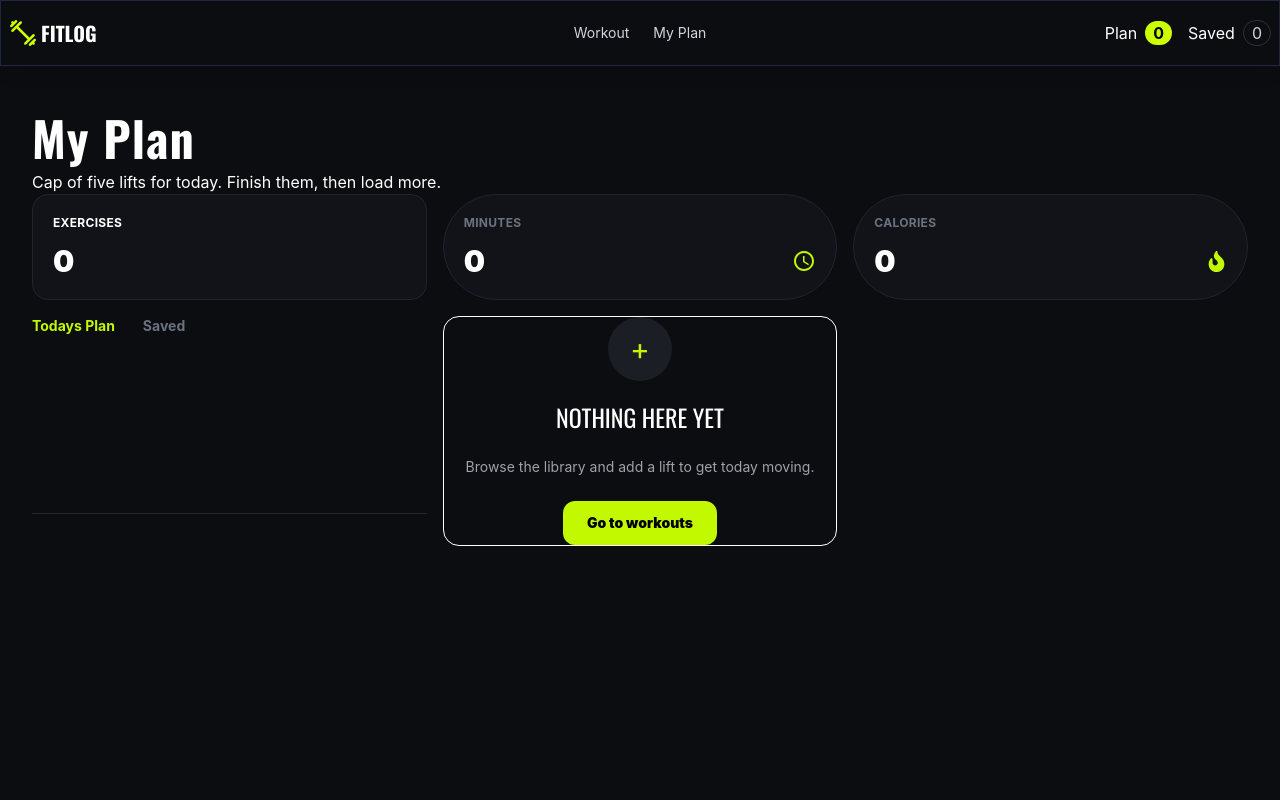
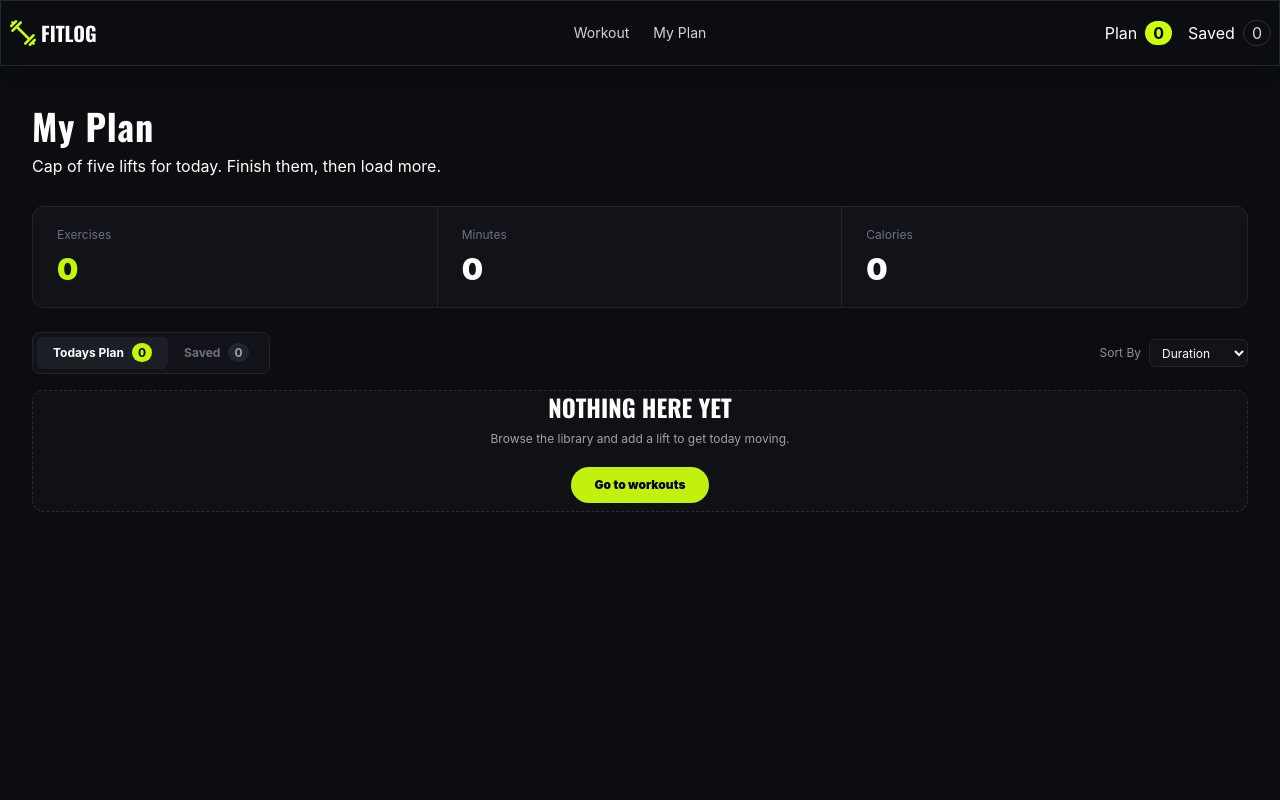
Before and after one commit to mukti9537-oss/a6-fitness-website, a Next.js app: page /My-Plan in a window 1280 px wide. Shown: the top 800 px of the page. Built offline with nearby package versions, Linux system fonts and the light colour scheme.

Commit message:
added sorts and design by following figma file

```diff
--- a/src/app/My-Plan/page.tsx
+++ b/src/app/My-Plan/page.tsx
@@ -1,13 +1,15 @@
 "use client";
 import React, { useState } from 'react';
 import { usePlan } from '@/context/PlanContext';
-import { MdOutlineAccessTime } from 'react-icons/md';
+import { MdOutlineAccessTime, MdOutlineStarBorder } from 'react-icons/md';
 import { FaCheck, FaFire } from 'react-icons/fa';
 import Link from 'next/link';
 import Image from 'next/image';
 import { FaXmark } from 'react-icons/fa6';
 
+
 type Tab = "plan" | "saved";
+type SortOption = "Duration" | "Calories" | "Rating";
 
 const MyPlanPage = () => {
     const {
@@ -16,25 +18,42 @@ const MyPlanPage = () => {
         removeFromPlan,
         removeSaved,
         markAsDone,
+        doneIds,
         isLoaded
 
     } = usePlan();
 
     const [activeTab, setActiveTab] = useState<Tab>("plan");
-    const currentWorkouts = activeTab === "plan" ? plan: saved ;
+    const [sortBy, setSortBy] = useState<SortOption>("Duration")
 
-    const totalMinutes =plan.reduce(
-        (total , workout) => total + Number(workout.duration || 0),
+    const currentWorkouts = activeTab === "plan" ? plan : saved;
+
+    const sortedWorkouts = [...currentWorkouts].sort((a, b) => {
+        if (sortBy === "Duration") {
+            return Number(a.duration || 0) - Number(b.duration || 0);
+        }
+        if (sortBy === "Calories") {
+            return Number(b.caloriesBurned || 0) - Number(a.caloriesBurned || 0);
+        }
+        if (sortBy === "Rating") {
+            return Number(b.rating || 0) - Number(a.rating || 0);
+        }
+        return 0;
+
+    });
+
+    const totalMinutes = plan.reduce(
+        (total, workout) => total + Number(workout.duration || 0),
         0
     );
-    const totalCalories =plan.reduce(
-        (total , workout) => total + Number(workout.caloriesBurned || 0),
+    const totalCalories = plan.reduce(
+        (total, workout) => total + Number(workout.caloriesBurned || 0),
         0
     );
     // loading
 
-    if(!isLoaded) {
-        return(
+    if (!isLoaded) {
+        return (
             <main className="min-h-screen bg-[#0B0D10] px-4 py-16 text-white">
                 <div className="mx-auto max-w-7xl">
                     <p className="text-center text-sm text-[#9CA3AF]">
@@ -46,219 +65,235 @@ const MyPlanPage = () => {
     }
 
     return (
-        <main className="min-h-screen bg-[#0B0D10] px-4 py-12 text-white sm:px-6 lg:px-8">
-        <div className="mx-auto max-w-7xl">
+        <main className="min-h-screen bg-[#0B0D10] px-4 py-10 text-white sm:px-6 lg:px-8">
 
-            <h1 className="oswald-font text-4xl font-black tracking-wide sm:text-5xl">
+
+            {/* header */}
+            <div className="mb-7">
+                <h1 className="oswald-font text-xl font-black tracking-wide sm:text-4xl">
                     My Plan
                 </h1>
-            <p className="mt-2 text-sm text-[#9CA#AF] sm:text-base">
+                <p className="mt-2 mb-2 text-sm text-[#9CA#AF] sm:text-base">
                     Cap of five lifts for today. Finish them, then load more.
                 </p>
             </div>
+
             {/* metrics */}
-        <div className="mb-8 grid grid-cols-1 gap-4 sm:grid-cols-3">
+
+            <div className="mb-6 overflow-hidden rounded-xl border border-[#20242F] bg-[#111318]">
+                <div className="grid grid-cols-1 divide-y divide-[#20242E] sm:grid-cols-3 sm:divide-x sm:divide-y-0">
                     {/* exercise */}
-            <div className="rounded-2xl border border-[#20242E] bg-[#111318] p-5">
-                <p className="text-xs font-bold uppercase tracking-wide text-[#6B7280)]">
+
+                    <div className="px-5 py-5 sm:px-6">
+                        <p className="text-xs text-[#6B7280]">
                             Exercises
                         </p>
-                <h2 className="mt-3 text-3xl font-black">
+                        <h2 className="mt-2 text-3xl font-black text-[#C2F800]">
                             {plan.length}
                         </h2>
                     </div>
                     {/* minutes */}
-            <div className="rounded-full border border-[#20242E] bg-[#111318] p-5">
-                <p className="text-xs font-bold uppercase tracking-wide text-[#6B7280]">
+
+                    <div className="px-5 py-5 sm:px-6">
+                        <p className="text-xs text-[#6B7280]">
                             Minutes
                         </p>
-
-                <div className= "mt-3 flex items-center justify-between">
-                    <h2 className="text-3xl font-black">
+                        <h2 className=" mt-2 text-3xl font-black">
                             {totalMinutes}
                         </h2>
-                    <MdOutlineAccessTime
-                    size={24}
-                    className="text-[#C2F800]"
-                    />
+                    </div>
+                    {/* calories */}
+
+                    <div className="px-5 py-5 sm:px-6">
+
+                        <p className="text-xs text-[#6B7280]">
+                            Calories
+                        </p>
+                        <h2 className=" mt-2 text-3xl font-black">
+                            {totalCalories}
+                        </h2>
                     </div>
                 </div>
-            {/* calories */}
-                  <div className="rounded-full border border-[#20242E] bg-[#111318] p-5">
-                <p className="text-xs font-bold uppercase tracking-wide text-[#6B7280]">
-                    Calories
-                </p>
+            </div>
 
-                <div className= "mt-3 flex items-center justify-between">
-                    <h2 className="text-3xl font-black">
-                        {totalCalories}
-                    </h2>
-                    <FaFire
-                    size={21}
-                    className="text-[#C2F800]" />
+            {/* tab */}
+            <div className="mb-4 flex items-center justify-between gap-4">
+                <div className="flex rounded-lg border border-[#20242E] bg-[#111318] p-1">
+                    <button
+                        onClick={() => setActiveTab("plan")}
+                        className={`rounded-md px-4 py-2 text-xs font-bold transition
+                                ${activeTab === "plan"
+                                ? " bg-[#1B1F25] text-white"
+                                : "text-[#6B7280] hover:text-white"
+                            }`}>
+                        Todays Plan
+
+                        <span className={`ml-2 rounded-full px-1.5 py-0.5 text-[10]
+                        ${activeTab === "plan"
+                                ? "bg-[#C2F800] text-black"
+                                : "bg-[#20242E] text-[#9CA3AF]"}`}>
+                            {plan.length}
+                        </span>
+                    </button>
+
+                    <button
+                        onClick={() => setActiveTab("saved")}
+                        className={`rounded-md px-4 py-2 text-xs font-bold transition
+                                ${activeTab === "saved"
+                                ? "bg-[#1B1F25] text-white"
+                                : "text-[#6B7280] hover:text-white"
+                            }`}>
+                        Saved
+                        <span className={`ml-2 rounded-full px-1.5 py-0.5 text-[10]
+                        ${activeTab === "saved"
+                                ? "bg-[#C2F800] text-black"
+                                : "bg-[#20242E] text-[#9CA3AF]"}`}>
+                            {saved.length}
+                        </span>
+                    </button>
+                </div>
+
+                {/* sort */}
+                <div className="flex items-center gap-2">
+                    <span className="text-xs text-[#8A92A0]">
+                        Sort By</span>
+
+                    <div className="relative">
+
+                        <select
+                            value={sortBy}
+                            onChange={(e) => setSortBy(e.target.value as SortOption)}
+                            className="h-7 w-[64] appearence-none rounded-md border border-[#20242E] bg-[#111318]
+                            px-2 pr-5 text-xs text-[#FFFFFF] outline-none cursor-pointer">
+
+                            <option value="Duration">Duration</option>
+                            <option value="Calories">Calories</option>
+                            <option value="Rating">Rating</option>
+                        </select>
+
                     </div>
                 </div>
-            {/* tab */}
-            <div className="mb-8 border-b border-[#20242E]">
-                <div className="flex gap-7">
-                    <button
-                    onClick={()=> setActiveTab("plan")}
-                    className={`relative pb-4 text-sm font-bold ${
-                        activeTab === "plan"
-                        ? "text-[#C2F800]"
-                        : "text-[#6B7280]"
-                    }`}>
-                        Todays Plan
-                        {plan.length > 0 && (
-                            <span className="ml-2 rounded-full bg-[#C2F800] px-2 py-0.5 text-xs text-black">
-                                {plan.length}
-                            </span>
-                        )}
-                        {activeTab === "plan" && (
-                            <span className="absolute bottom-0 left-0 h-[2] w-full bg-[#C2F800]"/>
-                        )}
-                    </button>
-                    <button
-                    onClick={()=> setActiveTab("saved")}
-                    className={`relative pb-4 text-sm font-bold ${
-                        activeTab === "saved"
-                        ? "text-[#C2F800]"
-                        : "text-[#6B7280]"
-                    }`}>
-                        Saved
-                        {saved.length > 0 && (
-                            <span className="ml-2 rounded-full bg-[#C2F800] px-2 py-0.5 text-xs text-black">
-                                {saved.length}
-                            </span>
-                        )}
-                        {activeTab === "saved" && (
-                            <span className="absolute bottom-0 left-0 h-[2] w-full bg-[#C2F800]"/>
-                        )}
-                    </button>
             </div>
-            </div>
+
             {/* empty state */}
+
             {currentWorkouts.length === 0 ? (
-                <div className=" flex min-h-[420] flex-col items-center justify-center rounded-2xl border border-[#20242E]bg-[#111318] px-5 text-center">
-                    <div className="mb-5 flex h-16 w-16 items-center justify-center rounded-full bg-[#1B1F25]">
-                        <span className="text-3xl text-[#C2F800]">
-                            +
-                        </span>
-                    </div>
-                    <h2 className="oswald-font text-[#FFFFFF] text-2xl">
+                <div className=" flex min-h-[280] flex-col items-center justify-center rounded-xl border border-dashed
+                     border-[#272c35] bg-[#0F1115] px-5 text-center">
+                    <h2 className="oswald-font uppercase font-black text-[#FFFFFF] text-2xl">
                         NOTHING HERE YET
                     </h2>
-                    <p className="mt-6 text-sm text-[#A1A1AA]">
+                    <p className="mt-2 text-xs text-[#A1A1AA]">
                         Browse the library and add a lift to get today moving.
                     </p>
                     <Link
                         href="/"
-                    className="mt-6 rounded-xl bg-[#C2F800] px-6 py-3 text-sm
-                     font-black text-black hover:bg-[#d4ff4d]">
+                        className="mt-5 mb-2 rounded-full bg-[#C2F10D] px-6 py-2.5 text-xs transition
+                     font-black text-[#000000] hover:bg-[#D4FF4D]">
                         Go to workouts
                     </Link>
                 </div>
             ) : (
                 // workout card
-                <div className="space-y-4">
-                    {currentWorkouts.map((library) => (
+                <div className="space-y-3">
+                    {sortedWorkouts.map((library) => {
+                        const isDone =
+                            activeTab === "plan" &&
+                            doneIds.includes(library.id);
+
+                        return (
                             <div
                                 key={library.id}
-                            className = "overflow-hidden rounded-2xl border border-[#20242E] bg-[#111318]">
+                                className="flex h-[78] w-full items-center rounded-xl border border-[#20242E] bg-[#111318] px-3">
                                 {/* image */}
-                                <div className="relative h-56 w-full shrink-0 md:h-auto md:w-64">
+                                <div className="relative h-[54] w-[100] shrink-0 overflow-hidden rounded-lg">
                                     <Image
                                         src={library.image}
                                         alt={library.name}
                                         fill
-                                    sizes="(max-width: 768) 100vw, 256px"
-                                    className = "object-cover"/>
+                                        sizes="100px"
+                                        className="object-cover" />
                                 </div>
                                 {/* content */}
-                                <div className="flex flex-1 flex-col justify-between p-5 sm:p-6">
-                                    <div>
-                                        {/* muscle group */}
-                                        <div className="mb-3 flex flex-wrap gap-2">
-                                            {library.muscleGroups?.map((muscleGroup) => (
-                                                <span
-                                                key={muscleGroup}
-                                                className="rounded-full bg-[#C2F800] px-2.5 py-1 text-xl font-black text-black">
-                                                    {muscleGroup}
-                                                </span>
-                                            ))}
-                                        </div>
-                                        {/* name */}
-                                        <h2 className="oswald-font text-2xl font-black uppercase">
+                                <div className="flex-1 px-3 min-w-0">
+                                    <h2 className="oswald-font truncate text-[12] font-black uppercase">
                                         {library.name}
                                     </h2>
-                                        <p className="mt-1 text-sm text-[#9CA3AF]">
+
+                                    <p className="truncate text-xl text-[#9CA3AF]">
                                         {library.equipment}
                                     </p>
-                                        {/* state */}
-                                        <div className="mt-6 flex flex-wrap items-center gap-4 border-t border-[#20242E]
-                                        pt-4 text-sm text-[#9CA3AF]">
-                                            <span className="flex items-center gap-1.5">
+
+                                    <div className="mt-1 flex  items-center gap-3 text-sm text-[#9CA3AF]">
+                                        <span className="flex items-center gap-1">
                                             <MdOutlineAccessTime
-                                                size={19}/>
+                                                size={11}
+                                                className="text-[#C2F800]" />
                                             {library.duration} min
                                         </span>
 
-                                            <span className="flex items-center gap-1.5">
+                                        <span className="flex items-center gap-1">
                                             <FaFire
-                                                size={16}/>
+                                                size={9}
+                                                className="text-[#C2F800]" />
                                             {library.caloriesBurned} Kcal
                                         </span>
+
                                         <span className="flex items-center gap-1.5">
-                                                <MdOutlineAccessTime
-                                                size={21}/>
+                                            <MdOutlineStarBorder
+                                                size={12}
+                                                className="text-[#C2F800]" />
                                             {library.rating}
                                         </span>
                                     </div>
                                 </div>
-                                    {/* button */}
-                                    <div className="mt-6 flex flex-wrap items-center gap-3">
+
+                                {/* action */}
+                                <div className="flex shrink-0 items-center gap-2">
+                                    {/* view details */}
                                     <Link
-                                        href={`/library/${library.id}`}
-                                        className="rounded-lg border border-[#353A44] px-4 py-2.5 text-xs
-                                        font-blod text-white hover:border-[#C2F800] hover:text-[#C2F800]">
+                                        href={`/librarycardDetails/${library.id}`}
+                                        className="rounded-full border border-[#353A44] px-3 py-1.5 text-xs
+                                        text-[#D1D5DB] transition hover:border-[#C2F800] hover:text-[#C2F800]">
                                         View Details
                                     </Link>
+
                                     {/* mark done */}
-                                        {activeTab === "plan" && (
+                                    {activeTab === "plan" && !isDone && (
                                         <button
                                             onClick={() => markAsDone(library.id)}
-                                            className="flex items-center gap-2 rounded-lg px-4 py-2.5 text-xs
+                                            className="flex items-center gap-1.5 rounded-full px-3 py-1.5 text-xs
                                         font-black text-black bg-[#C2F800] hover:bg-[#C2F800]">
                                             <FaCheck
-                                            size={12}/>
+                                                size={8} />
                                             Mark as Done
                                         </button>
                                     )}
                                     {/* remove */}
                                     <button
-                                        onClick={() =>
-                                            activeTab === "plan"
-                                            ? removeFromPlan(library.id)
-                                            : removeSaved(library.id)
+                                        onClick={() => {
+                                            if (activeTab === "plan") {
+                                                if (isDone) {
+                                                    removeFromPlan(library.id);
                                                 }
-                                        className="flex h-10 w-10 items-center justify-center rounded-lg border
-                                        border-[#353A44] text-[#9CA3AF] hover:border-red-500 hover:text-red-500"
-                                        aria-label="Remove workout">
-                                            <FaXmark size={15}/>
+                                            } else {
+                                                removeSaved(library.id);
+                                            }
+                                        }}
+                                        disabled={activeTab === "plan" && !isDone}
+                                        className={`flex h-7 w-7 items-center justify-center rounded-full ${activeTab === "plan" && !isDone
+                                            ? "cursor-not-allowed text-[#353A44]"
+                                            : "text-[#6B7280] hover:text-red-500"
+                                            }`}
+                                    >
+                                        <FaXmark size={12} />
                                     </button>
-
-
                                 </div>
-
                             </div>
-
-                        </div>
-                    ))}
-
+                        );
+                    })}
                 </div>
             )}
-
-        </div>
         </main>
     );
 };
--- a/src/component/shared/Navbar.tsx
+++ b/src/component/shared/Navbar.tsx
@@ -4,7 +4,7 @@ import Link from 'next/link';
 import logo from "@/assets/logo.png";
 
 import { usePathname } from 'next/navigation';
-import React from 'react';
+import React  from 'react';
 import { usePlan } from '@/context/PlanContext';
 
 
@@ -14,6 +14,7 @@ const Navbar = () => {
     const isWorkoutActive = pathname === "/";
     const isMyPlanActive = pathname === "/My-plan"
     const {plan , saved} = usePlan();
+
 
     return (
         <nav className="sticky top-0 bg-[#0C0D10] border border-gray-800 shadow-lg">
--- a/src/context/PlanContext.tsx
+++ b/src/context/PlanContext.tsx
@@ -9,6 +9,7 @@ import { toast } from 'react-toastify';
 interface PlanContextType {
     plan: Ilibrary[];
     saved: Ilibrary[];
+    doneIds: number[];
 
     addToPlan: (workout: Ilibrary) => void;
     saveWorkout: (workout: Ilibrary) => void;
@@ -24,46 +25,55 @@ const PlanContext = createContext<PlanContextType | undefined>(undefined);
 
 export const PlanProvider = ({
     children,
-} : {
+}: {
     children: React.ReactNode;
 }) => {
-    const [plan, setPlan] = useState<Ilibrary[]>(() => {
-        if (typeof window === "undefined") return [];
+    const [plan, setPlan] = useState<Ilibrary[]>([]);
 
+    const [saved, setSaved] = useState<Ilibrary[]>([]);
+
+    const [doneIds , setDoneIds] = useState<number[]>([]);
+
+    const [isLoaded, setIsLoaded] = useState(false);
+
+    useEffect(() => {
+        const loadData = () => {
             try {
                 const storedPlan = localStorage.getItem("fitlog-plan");
-            return storedPlan ? JSON.parse(storedPlan) : [];
+                const storedWorkouts = localStorage.getItem("fitlog-plan");
+
+                if (storedPlan) {
+                    setPlan(JSON.parse(storedPlan));
+                }
+                if (storedWorkouts) {
+                    setSaved(JSON.parse(storedWorkouts));
+                }
+                setIsLoaded(true);
             } catch {
-            return [];
+                setIsLoaded(true);
             }
-    });
 
-    const [saved, setSaved] = useState<Ilibrary[]>(() => {
-        if (typeof window === "undefined") return [];
+        };
+        const timer = setTimeout(loadData, 0);
+        return () => clearTimeout(timer);
 
-        try {
-            const storedWorkouts = localStorage.getItem("fitlog-saved");
-            return storedWorkouts ? JSON.parse(storedWorkouts) : [];
-        } catch {
-            return [];
-        }
-    });
+    }, []);
+    useEffect(() => {
+        if (!isLoaded) return;
 
-    const isLoaded = true;
-
-    useEffect(() => {
         localStorage.setItem(
             "fitlog-plan",
             JSON.stringify(plan)
         );
-    }, [plan]);
+    }, [plan, isLoaded]);
 
     useEffect(() => {
+        if (!isLoaded) return;
         localStorage.setItem(
             "fitlog-saved",
             JSON.stringify(saved)
         );
-    }, [saved]);
+    }, [saved, isLoaded]);
 
     const addToPlan = (workout: Ilibrary) => {
         if (plan.length >= 5) {
@@ -84,6 +94,8 @@ export const PlanProvider = ({
             ...previous,
             workout,
         ]);
+        setDoneIds((prev) =>
+        prev.filter((doneId) => doneId !== workout.id));
         toast.success("Added to todays plan");
     };
 
@@ -105,9 +117,10 @@ export const PlanProvider = ({
     };
 
     const removeFromPlan = (id: number) => {
-        setPlan((previous) =>
-        previous.filter((item) => item.id !== id)
-    );
+        setPlan((prev) => prev.filter((item) => item.id !== id));
+
+        setDoneIds((prev) => prev.filter((doneId) => doneId !== id));
+
         toast.success("Workout removed");
     };
     const removeSaved = (id: number) => {
@@ -118,14 +131,15 @@ export const PlanProvider = ({
     };
 
     const markAsDone = (id: number) => {
-        setPlan((previous) =>
-        previous.filter((item) => item.id !== id)
+        setDoneIds((prev) =>
+            prev.includes(id) ? prev : [...prev, id]
         );
         toast.success("Workout marked as done");
     };
+
     return (
         <PlanContext.Provider
-            value = {{
+            value={{
                 plan,
                 saved,
                 addToPlan,
@@ -133,6 +147,7 @@ export const PlanProvider = ({
                 removeFromPlan,
                 removeSaved,
                 markAsDone,
+                doneIds,
                 isLoaded
             }}
         >
@@ -144,7 +159,7 @@ export const PlanProvider = ({
 export const usePlan = () => {
     const context = useContext(PlanContext);
 
-        if(!context) {
+    if (!context) {
         throw new Error(
             "useplan must be used inside Planprovider"
         );
```
Lines whose indentation alone changed are shown as unchanged.
